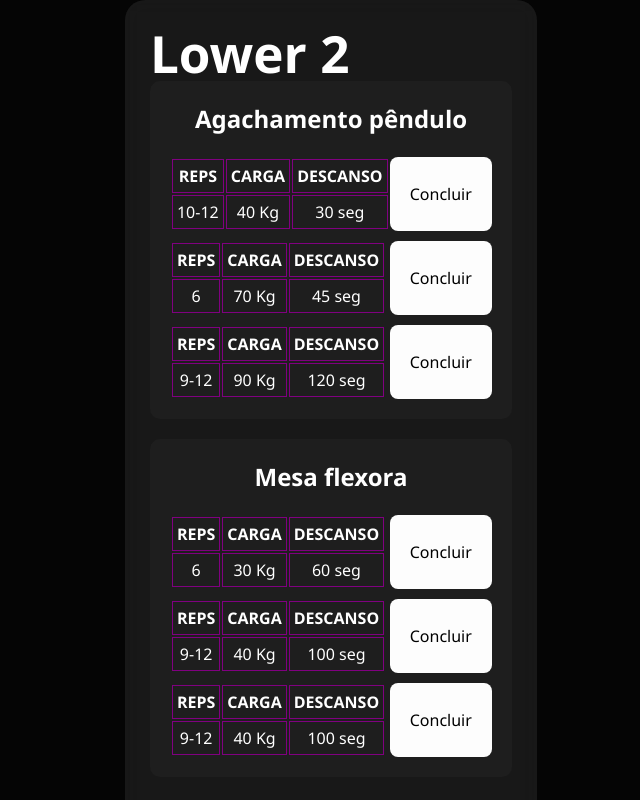
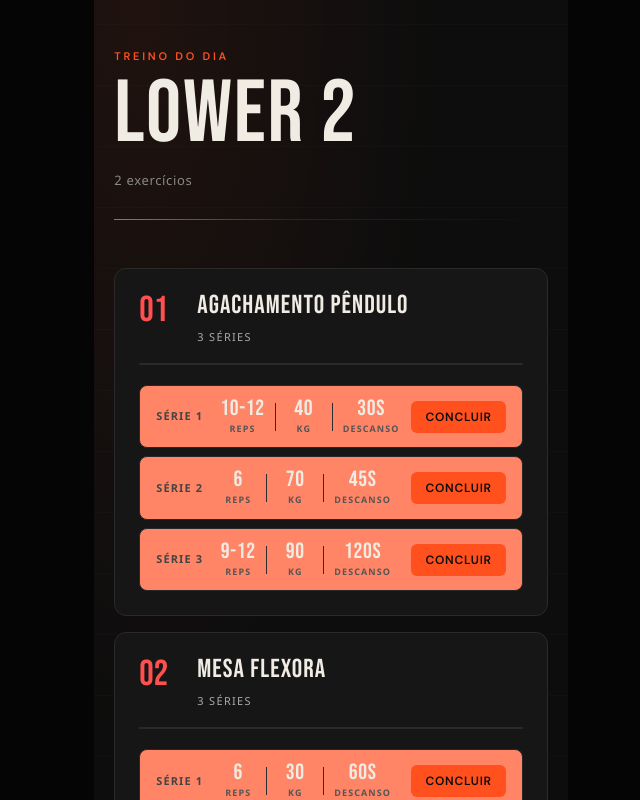
Before and after one commit to raul4500/Trainning-Guide, a React (Vite) app: page /start/4 in a window 1280 px wide. Shown: the top 800 px of the page, without its empty margins (309-949 px from the left). Built offline with nearby package versions, Linux system fonts and the light colour scheme.

Commit message:
Design changes on exercise page

```diff
--- a/src/components/ExerciseCard.css
+++ b/src/components/ExerciseCard.css
@@ -1,41 +1,114 @@
-.exercise-card{
-  background:#1e1e1e;
-  padding:20px;
-  border-radius:10px;
-  margin-bottom:20px;
+@import url('https://fonts.googleapis.com/css2?family=Bebas+Neue&family=DM+Sans:wght@300;400;500;600&display=swap');
+
+.exercise-card {
+  background: #161616;
+  border: 1px solid #2a2a2a;
+  border-radius: 12px;
+  padding: 24px;
+  transition: border-color 0.3s ease, box-shadow 0.3s ease;
+  position: relative;
+  overflow: hidden;
 }
 
-.set{
-  display:flex;
-  justify-content:space-between;
-  margin-top:10px;
+.exercise-card::before {
+  content: '';
+  position: absolute;
+  top: 0; left: 0; right: 0;
+  height: 2px;
+  background: linear-gradient(to right, #ff501e, transparent);
+  opacity: 0;
+  transition: opacity 0.3s;
 }
 
-.set.done{
-  opacity:0.5;
-  text-decoration:line-through;
+.exercise-card:hover {
+  border-color: #3a3a3a;
+  box-shadow: 0 8px 32px rgba(0, 0, 0, 0.4);
 }
 
-
-button {
-  border-radius: 8px;
-  border: 1px solid transparent;
-  padding: 0.6em 1.2em;
-  font-size: 1em;
-  font-weight: 500;
-  font-family: inherit;
-  background-color: #fdfdfd;
-  cursor: pointer;
-  transition: border-color 0.25s;
-}
-button:hover {
-  border-color: #646cff;
+.exercise-card:hover::before {
+  opacity: 1;
 }
 
-td, th{
-    margin: 0;
-    border: 1px solid purple;
-    align-items: center;
-    padding: 4px;
-    text-align: center;
+.exercise-card--done {
+  border-color: rgba(255, 80, 30, 0.35);
+  background: #161a15;
 }
+
+.exercise-card--done::before {
+  opacity: 1;
+  background: linear-gradient(to right, #ff501e, #ff9500);
+}
+
+/* ── Header ── */
+.exercise-card__header {
+  display: flex;
+  align-items: flex-start;
+  gap: 16px;
+  margin-bottom: 16px;
+}
+
+.exercise-card__number {
+  font-family: 'Bebas Neue', sans-serif;
+  font-size: 36px;
+  line-height: 1;
+  color: #ff4f4f;
+  min-width: 42px;
+  user-select: none;
+}
+
+.exercise-card__title-wrap {
+  flex: 1;
+}
+
+.exercise-card__name {
+  font-family: 'Bebas Neue', sans-serif;
+  font-size: 26px;
+  letter-spacing: 0.04em;
+  color: #f0ece4;
+  margin: 0 0 4px;
+  line-height: 1;
+  text-transform: uppercase;
+}
+
+.exercise-card__sets-label {
+  font-size: 11px;
+  font-weight: 500;
+  letter-spacing: 0.12em;
+  text-transform: uppercase;
+  color: #aaaaaa;
+}
+
+.exercise-card__done-badge {
+  font-size: 10px;
+  font-weight: 600;
+  letter-spacing: 0.15em;
+  color: #ff501e;
+  border: 1px solid rgba(255, 80, 30, 0.4);
+  border-radius: 4px;
+  padding: 3px 8px;
+  white-space: nowrap;
+  margin-top: 2px;
+}
+
+/* ── Progress bar ── */
+.exercise-card__progress-bar {
+  height: 2px;
+  background: #2a2a2a;
+  border-radius: 99px;
+  margin-bottom: 20px;
+  overflow: hidden;
+}
+
+.exercise-card__progress-fill {
+  height: 100%;
+  background: linear-gradient(to right, #ff501e, #ff9500);
+  border-radius: 99px;
+  transition: width 0.5s cubic-bezier(0.4, 0, 0.2, 1);
+}
+
+/* ── Sets ── */
+.exercise-card__sets {
+  display: flex;
+  flex-direction: column;
+  gap: 8px;
+}
--- a/src/components/ExerciseCard.jsx
+++ b/src/components/ExerciseCard.jsx
@@ -1,41 +1,54 @@
-import { useState } from "react"
-import SetItem from "./SetItem"
-import "./ExerciseCard.css"
+import { useState } from "react";
+import SetItem from "./SetItem";
+import "./ExerciseCard.css";
 
-function ExerciseCard({ exercise }) {
+function ExerciseCard({ exercise, index }) {
+  const [completedSets, setCompletedSets] = useState([]);
 
-  const [completedSets, setCompletedSets] = useState([])
-
-  function finishSet(index){
-    setCompletedSets([...completedSets, index])
+  function finishSet(i) {
+    setCompletedSets((prev) => [...prev, i]);
   }
 
-  const finishedExercise =
-    completedSets.length === exercise.sets.length
+  const finishedExercise = completedSets.length === exercise.sets.length;
+  const progress = Math.round((completedSets.length / exercise.sets.length) * 100);
 
   return (
-    <div className="exercise-card">
+    <div className={`exercise-card ${finishedExercise ? "exercise-card--done" : ""}`}>
+      <div className="exercise-card__header">
+        <span className="exercise-card__number">
+          {String(index + 1).padStart(2, "0")}
+        </span>
+        <div className="exercise-card__title-wrap">
+          <h2 className="exercise-card__name">{exercise.name}</h2>
+          <span className="exercise-card__sets-label">
+            {exercise.sets.length} séries
+          </span>
+        </div>
+        {finishedExercise && (
+          <span className="exercise-card__done-badge">✓ FEITO</span>
+        )}
+      </div>
 
-      <h2>{exercise.name}</h2>
+      <div className="exercise-card__progress-bar">
+        <div
+          className="exercise-card__progress-fill"
+          style={{ width: `${progress}%` }}
+        />
+      </div>
 
-      {exercise.sets.map((set, index) => (
-
-        <SetItem
-          key={index}
-          set={set}
-          index={index}
-          completed={completedSets.includes(index)}
-          finishSet={finishSet}
-        />
-
-      ))}
-
-      {finishedExercise && (
-        <p>✔ Exercício concluído</p>
-      )}
-
+      <div className="exercise-card__sets">
+        {exercise.sets.map((set, i) => (
+          <SetItem
+            key={i}
+            set={set}
+            index={i}
+            completed={completedSets.includes(i)}
+            finishSet={finishSet}
+          />
+        ))}
+      </div>
     </div>
-  )
+  );
 }
 
-export default ExerciseCard
+export default ExerciseCard;
--- /dev/null
+++ b/src/components/SetItem.css
@@ -0,0 +1,102 @@
+@import url('https://fonts.googleapis.com/css2?family=Bebas+Neue&family=DM+Sans:wght@300;400;500;600&display=swap');
+
+.set-item {
+  display: flex;
+  align-items: center;
+  gap: 12px;
+  background: #ff8566;
+  border: 1px solid #272727;
+  border-radius: 8px;
+  padding: 12px 16px;
+  transition: background 0.25s, border-color 0.25s, opacity 0.25s;
+}
+
+.set-item--done {
+  opacity: 0.45;
+  background: #191f18;
+  border-color: rgba(255, 80, 30, 0.15);
+}
+
+/* ── Série label ── */
+.set-item__index {
+  font-size: 11px;
+  font-weight: 600;
+  letter-spacing: 0.1em;
+  text-transform: uppercase;
+  color: #444;
+  min-width: 52px;
+}
+
+/* ── Stats cluster ── */
+.set-item__stats {
+  display: flex;
+  align-items: center;
+  gap: 10px;
+  flex: 1;
+}
+
+.set-item__stat {
+  display: flex;
+  flex-direction: column;
+  align-items: center;
+  min-width: 36px;
+}
+
+.set-item__stat-value {
+  font-family: 'Bebas Neue', sans-serif;
+  font-size: 22px;
+  line-height: 1;
+  color: #f0ece4;
+  letter-spacing: 0.03em;
+}
+
+.set-item__stat-label {
+  font-size: 9px;
+  font-weight: 600;
+  letter-spacing: 0.12em;
+  text-transform: uppercase;
+  color: #555;
+  margin-top: 2px;
+}
+
+.set-item__divider {
+  width: 1px;
+  height: 28px;
+  background: #2e2e2e;
+  flex-shrink: 0;
+}
+
+/* ── Button ── */
+.set-item__btn {
+  font-family: 'DM Sans', sans-serif;
+  font-size: 12px;
+  font-weight: 600;
+  letter-spacing: 0.06em;
+  text-transform: uppercase;
+  color: #0d0d0d;
+  background: #ff501e;
+  border: none;
+  border-radius: 6px;
+  padding: 8px 14px;
+  cursor: pointer;
+  white-space: nowrap;
+  transition: background 0.2s, transform 0.1s;
+  margin-left: auto;
+  flex-shrink: 0;
+}
+
+.set-item__btn:hover {
+  background: #ff6a3d;
+}
+
+.set-item__btn:active {
+  transform: scale(0.96);
+}
+
+/* ── Checkmark ── */
+.set-item__check {
+  font-size: 16px;
+  color: #ff501e;
+  margin-left: auto;
+  flex-shrink: 0;
+}
--- a/src/components/SetItem.jsx
+++ b/src/components/SetItem.jsx
@@ -1,33 +1,39 @@
+import "./SetItem.css";
+
 function SetItem({ set, index, completed, finishSet }) {
+  return (
+    <div className={`set-item ${completed ? "set-item--done" : ""}`}>
+      <span className="set-item__index">Série {index + 1}</span>
 
-  return (
+      <div className="set-item__stats">
+        <div className="set-item__stat">
+          <span className="set-item__stat-value">{set.reps}</span>
+          <span className="set-item__stat-label">reps</span>
+        </div>
+        <div className="set-item__divider" />
+        <div className="set-item__stat">
+          <span className="set-item__stat-value">{set.kg}</span>
+          <span className="set-item__stat-label">kg</span>
+        </div>
+        <div className="set-item__divider" />
+        <div className="set-item__stat">
+          <span className="set-item__stat-value">{set.rest}s</span>
+          <span className="set-item__stat-label">descanso</span>
+        </div>
+      </div>
 
-    <div className={`set ${completed ? "done" : ""}`}>
-
-      <table>
-        <tr>
-          <th>REPS</th>
-          <th>CARGA</th>
-          <th>DESCANSO</th>
-        </tr>
-        <tr>
-          <td>{set.reps}</td>
-          <td>{set.kg} Kg</td>
-          <td>{set.rest} seg</td>
-        </tr>
-      </table>
-
-      {!completed && (
-        <button onClick={() => finishSet(index)}>
+      {!completed ? (
+        <button
+          className="set-item__btn"
+          onClick={() => finishSet(index)}
+        >
           Concluir
         </button>
+      ) : (
+        <span className="set-item__check">✓</span>
       )}
-
-      {completed && <span>✔</span>}
-
     </div>
-
-  )
+  );
 }
 
-export default SetItem
+export default SetItem;
--- /dev/null
+++ b/src/pages/Trainning.css
@@ -0,0 +1,71 @@
+@import url('https://fonts.googleapis.com/css2?family=Bebas+Neue&family=DM+Sans:wght@300;400;500;600&display=swap');
+
+.training-page {
+  min-height: 100vh;
+  background-color: #0d0d0d;
+  background-image:
+    radial-gradient(ellipse at 10% 0%, rgba(255, 80, 30, 0.08) 0%, transparent 50%),
+    repeating-linear-gradient(
+      0deg,
+      transparent,
+      transparent 60px,
+      rgba(255, 255, 255, 0.015) 60px,
+      rgba(255, 255, 255, 0.015) 61px
+    );
+  padding: 48px 20px 80px;
+  font-family: 'DM Sans', sans-serif;
+  color: #f0ece4;
+  max-width: 680px;
+  margin: 0 auto;
+}
+
+/* ── Header ── */
+.training-header {
+  margin-bottom: 48px;
+}
+
+.training-header-tag {
+  font-family: 'DM Sans', sans-serif;
+  font-size: 11px;
+  font-weight: 600;
+  letter-spacing: 0.25em;
+  text-transform: uppercase;
+  color: #ff501e;
+  margin-bottom: 10px;
+}
+
+.training-title {
+  font-family: 'Bebas Neue', sans-serif;
+  font-size: clamp(56px, 12vw, 88px);
+  line-height: 0.92;
+  letter-spacing: 0.02em;
+  color: #f0ece4;
+  margin: 0 0 16px;
+  text-transform: uppercase;
+}
+
+.training-meta {
+  display: flex;
+  align-items: center;
+  gap: 16px;
+  margin-bottom: 28px;
+}
+
+.training-count {
+  font-size: 13px;
+  font-weight: 500;
+  color: #888;
+  letter-spacing: 0.05em;
+}
+
+.header-line {
+  height: 1px;
+  background: linear-gradient(to right, #ff501e 0%, rgba(255,80,30,0.2) 40%, transparent 100%);
+}
+
+/* ── Exercise list ── */
+.exercises-list {
+  display: flex;
+  flex-direction: column;
+  gap: 16px;
+}
--- a/src/pages/Trainning.jsx
+++ b/src/pages/Trainning.jsx
@@ -1,19 +1,30 @@
 import { useParams } from "react-router";
 import workout from "../data/workout.json";
 import ExerciseCard from "../components/ExerciseCard";
+import "./Trainning.css";
 
 function Trainning() {
   let { day } = useParams();
-
   const today = workout.cycle_days[day];
 
   return (
-    <div className="workout-card">
-      <h1>{today.name}</h1>
+    <div className="training-page">
+      <div className="training-header">
+        <div className="training-header-tag">TREINO DO DIA</div>
+        <h1 className="training-title">{today.name}</h1>
+        <div className="training-meta">
+          <span className="training-count">
+            {today.exercises.length} exercícios
+          </span>
+        </div>
+        <div className="header-line" />
+      </div>
 
-      {today.exercises.map((exercise, index) => (
-        <ExerciseCard key={index} exercise={exercise} />
-      ))}
+      <div className="exercises-list">
+        {today.exercises.map((exercise, index) => (
+          <ExerciseCard key={index} exercise={exercise} index={index} />
+        ))}
+      </div>
     </div>
   );
 }
```
